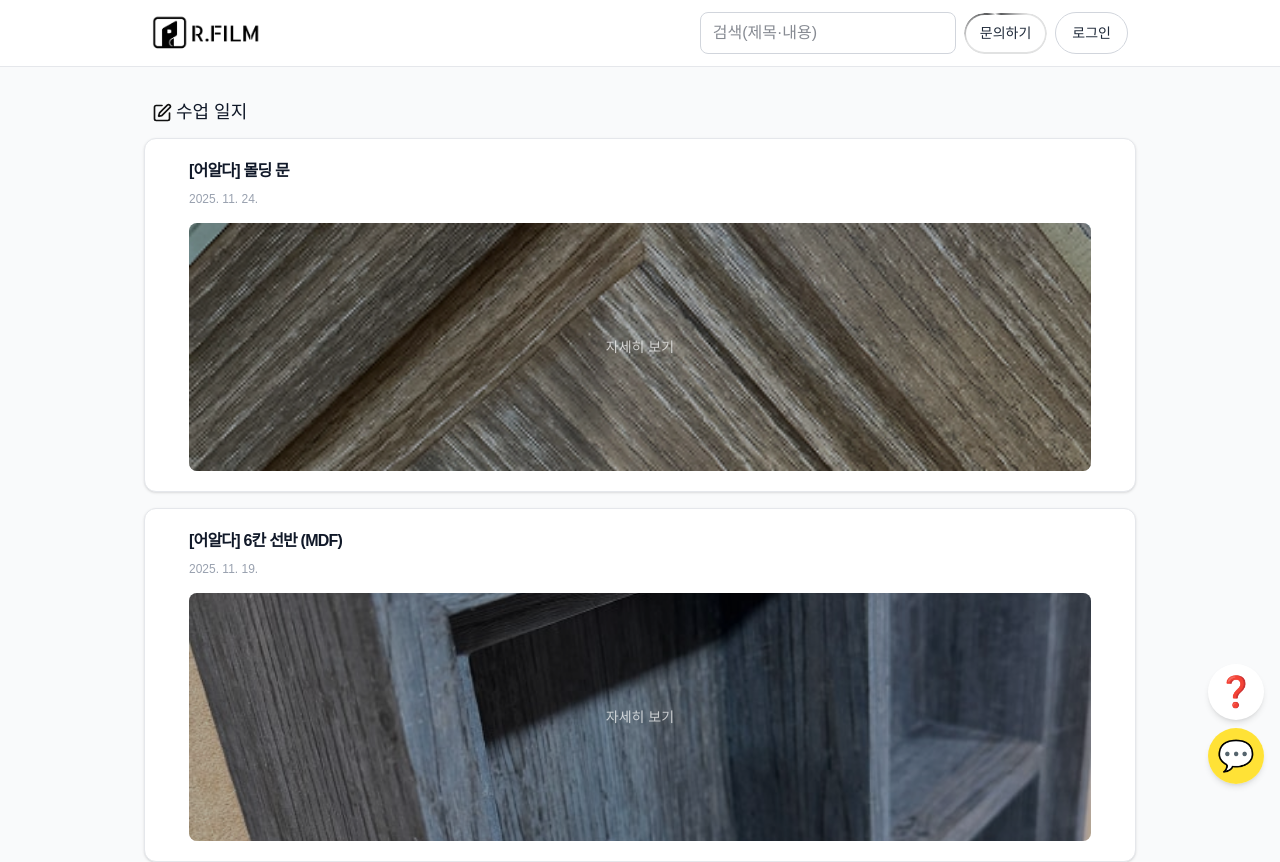
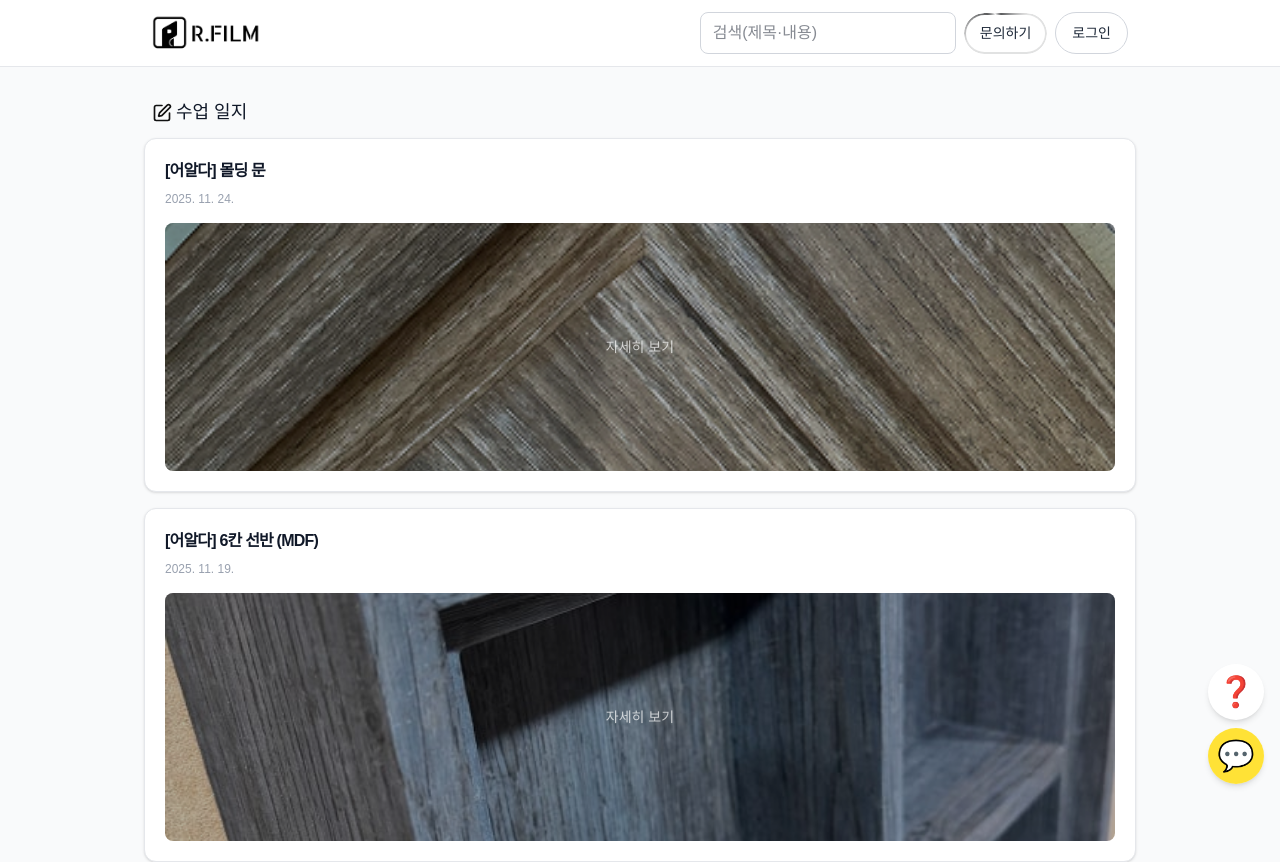
Before and after one commit to rany9077/r-film, a Next.js app: page /log in a window 1280 px wide. Shown: the top 862 px of the page. Built offline with nearby package versions, Linux system fonts and the light colour scheme; no server answers; the database is empty.

Commit message:
style: /log 간격

```diff
--- a/src/components/WorkLogClient.tsx
+++ b/src/components/WorkLogClient.tsx
@@ -151,7 +151,7 @@ export default function WorkLogClient({ initialMdxPosts }: Props) {
                 {/* 1) Supabase 글 캐러셀 */}
                 {supabaseFiltered.length > 0 && (
                     <FadeInSection>
-                        <section aria-label="현장 일지 슬라이드">
+                        <section aria-label="현장 일지 슬라이드" className="mb-15 md:mb-20">
                             <h2 className="text-[18px] font-medium mx-2 mb-3 flex items-center gap-1">
                                 <SquarePen size={20} strokeWidth={2} className="text-[#111]"/>
                                 현장 일지
@@ -180,7 +180,7 @@ export default function WorkLogClient({ initialMdxPosts }: Props) {
 
                 {/* 2) MDX 글 리스트 */}
                 {isCarouselReady && (
-                <section aria-label="수업 작업 일지" className="mb-9 md:mb-15">
+                <section aria-label="수업 작업 일지">
                     <h2 className="text-[18px] font-medium mx-2 mb-3 flex items-center gap-1">
                         <SquarePen size={20} strokeWidth={2} className="text-[#111]"/>
                         수업 일지
@@ -202,7 +202,7 @@ export default function WorkLogClient({ initialMdxPosts }: Props) {
                                     className="rounded-xl border border-gray-200 p-5 bg-white shadow-sm overflow-hidden"
                                 >
                                     <FadeInSection>
-                                    <div>
+                                    <div className="px-0!">
                                         <h3 className="text-base! font-medium text-gray-900 pb-2">
                                             {post.title}
                                         </h3>
```
